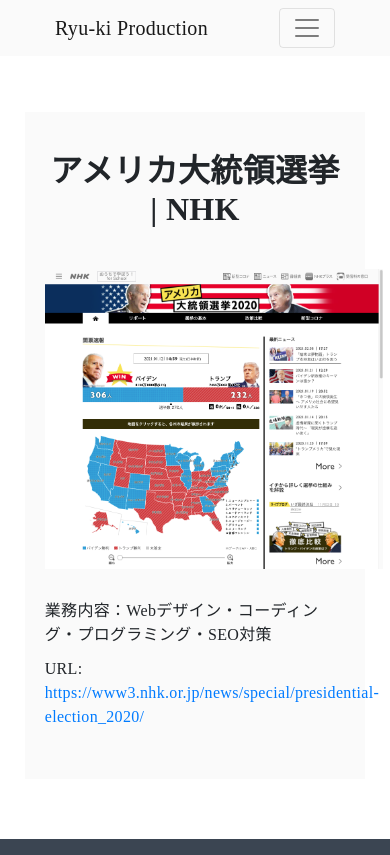
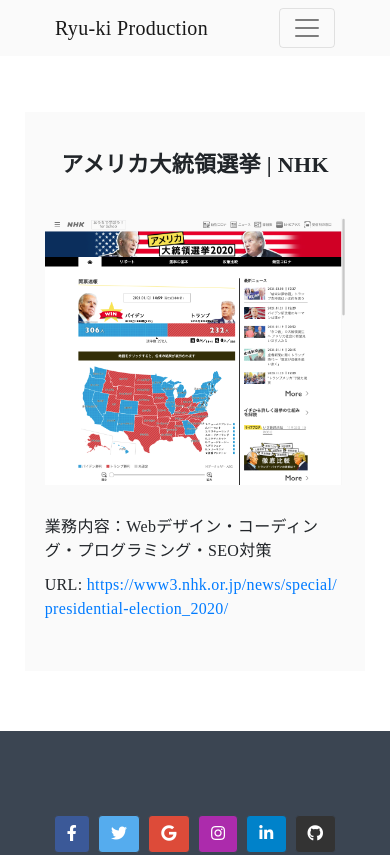
Before and after one commit to rk5155/rk-portforio, a Vue app: page /Production/1 in a window 390 px wide. Shown: the top 855 px of the page. Built offline with nearby package versions, Linux system fonts and the light colour scheme; what vue-mq would draw is missing.

Commit message:
css調整した

```diff
--- a/src/components/Content1.vue
+++ b/src/components/Content1.vue
@@ -36,7 +36,7 @@
 }
 .content1 a {
     margin-top: 20px;
-    border: 2px solid #3B4452;
+    border: 1px solid #3B4452;
     border-radius: 10px;
     display: inline-block;
     padding: 10px;
--- a/src/components/Content2.vue
+++ b/src/components/Content2.vue
@@ -111,7 +111,7 @@
         width: 100%;
         margin: 0 auto;
         border-bottom: 1px solid #F2F2F2;
-        padding: 60px 50px;
+        padding: 60px 30px;
     }
     .content2__box:last-child {
         border-bottom: none;
@@ -125,6 +125,9 @@
     .content2__box p {
         height: auto;
     }
+    .content2__box li {
+        font-size: 14px;
+    }
 }
 
 </style>
--- a/src/components/Flow.vue
+++ b/src/components/Flow.vue
@@ -144,5 +144,14 @@
   .flow > li dl {
     padding: 16px;
   }
+  .flow > li dl dt {
+    font-size: 16px;
+  }
+  .flow > li dl dd {
+    font-size: 14px;
+  }
+  .flow > li dl dt .icon {
+    width: 100px;
+  }
 }
 </style>
--- a/src/components/ProductionDetail.vue
+++ b/src/components/ProductionDetail.vue
@@ -40,4 +40,16 @@
     width: 700px;
     margin-bottom: 30px;
 }
+@media screen and (max-width: 580px) {
+    .detaill img {
+        width: 100%;
+        height: auto;
+    }
+    h2 {
+        font-size: 22px;
+    }
+    a{
+   word-break: break-all;
+}
+}
 </style>
--- a/src/components/ServiceDetail.vue
+++ b/src/components/ServiceDetail.vue
@@ -13,11 +13,13 @@
         </table>
 
         <slot>
-            <p>※サーバー・ドメインのご契約はお客様負担、お客様ご自身でご契約していただきます。（代行でも可能）</p>
-            <p>※ロゴ画像、使用する画像はお客様ご自身でご用意ください（制作する場合別途料金必要）</p>
-            <p>※デザイン案提出後の大幅なデザイン変更には別途料金が発生いたします。</p>
-            <p>※納期目安は3~4週間となります</p>
-            <p>※制作の内容によっては別途追加料金が発生する場合がございます。</p>
+            <div class="service_detail__text">
+                <p>※サーバー・ドメインのご契約はお客様負担、お客様ご自身でご契約していただきます。（代行でも可能）</p>
+                <p>※ロゴ画像、使用する画像はお客様ご自身でご用意ください（制作する場合別途料金必要）</p>
+                <p>※デザイン案提出後の大幅なデザイン変更には別途料金が発生いたします。</p>
+                <p>※納期目安は3~4週間となります</p>
+                <p>※制作の内容によっては別途追加料金が発生する場合がございます。</p>
+            </div>
         </slot>
 
 
@@ -75,5 +77,8 @@
     h3 {
         font-size: 22px;
     }
+    .service_detail__text {
+        font-size: 14px;
+    }
 }
 </style>
--- a/src/components/TablePrice.vue
+++ b/src/components/TablePrice.vue
@@ -20,7 +20,8 @@
 }
 @media screen and (max-width: 580px) {
     table td:nth-child(1) {
-        width: 25%;
+        width: 40%;
+        font-size: 14px;
     }
 }
 </style>
--- a/src/views/Home.vue
+++ b/src/views/Home.vue
@@ -9,7 +9,7 @@
             <div class="content1__text">
                 <h3>Ryu-ki</h3>
 
-                <p>フリーランスエンジニア</p>
+                <p>WEBエンジニア・デザイナー</p>
 
                 <p>大学卒業後アパレル会社にて勤務▶︎契約社員でプログラミングの仕事を始める▶︎フリーランス独立</p>
 
--- a/src/views/Production.vue
+++ b/src/views/Production.vue
@@ -109,7 +109,7 @@
 }
 </script>
 
-<style>
+<style scoped>
 .container {
     text-align: center;
     margin: 140px auto 70px;
@@ -130,8 +130,8 @@
         margin: 112px auto 60px;
     }
     .container img {
-        width: auto;
-        height: 300px;
+        width: 100%;
+        height: auto;
         text-align: center;
     }
     .container .detaill {
--- a/src/views/Profile.vue
+++ b/src/views/Profile.vue
@@ -4,7 +4,7 @@
             <div class="content1__text">
                 <h3>Ryu-ki</h3>
 
-                <p>フリーランスエンジニア</p>
+                <p>WEBエンジニア・デザイナー</p>
 
                 <p>大学卒業後アパレル会社にて勤務▶︎契約社員でプログラミングの仕事を始める▶︎フリーランス独立</p>
 
--- a/src/views/Service.vue
+++ b/src/views/Service.vue
@@ -9,8 +9,10 @@
         <ServiceDetail v-if="$route.params.id == 2" :title='contentList[1].title' :topText="contentList[1].topText" :prices='contentList[1].prices'></ServiceDetail>
 
         <ServiceDetail v-if="$route.params.id == 3" :title='contentList[2].title' :topText="contentList[2].topText" :prices='contentList[2].prices'>
-          <p>※アップデートが原因でないシステムの不具合の場合には別途料金が必要となります。</p>
-          <p>※SEO対策の提案は必ずSEOが最適化されるものではありません</p>
+          <div class="service_detail__text">
+            <p>※アップデートが原因でないシステムの不具合の場合には別途料金が必要となります。</p>
+            <p>※SEO対策の提案は必ずSEOが最適化されるものではありません</p>
+          </div>
         </ServiceDetail>
 
         <ServiceDetail v-if="$route.params.id == 4" :title='contentList[3].title' :topText="contentList[3].topText" :prices='contentList[3].prices'></ServiceDetail>
```
